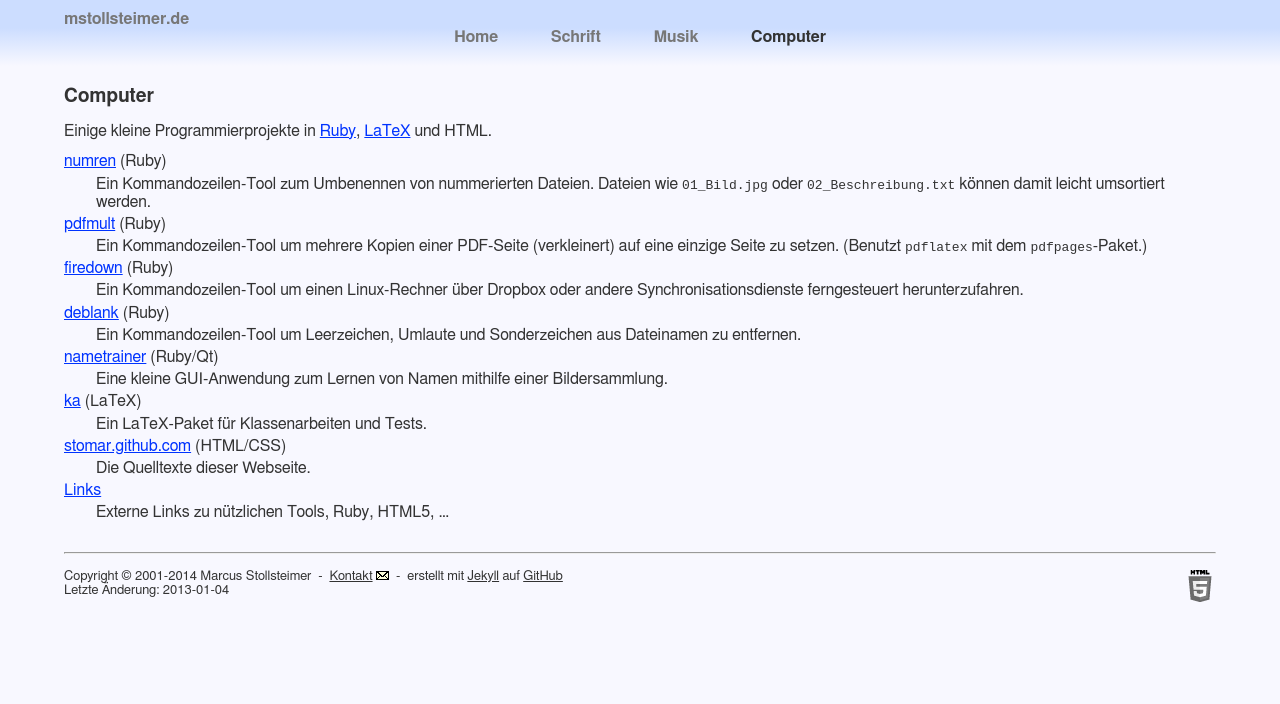
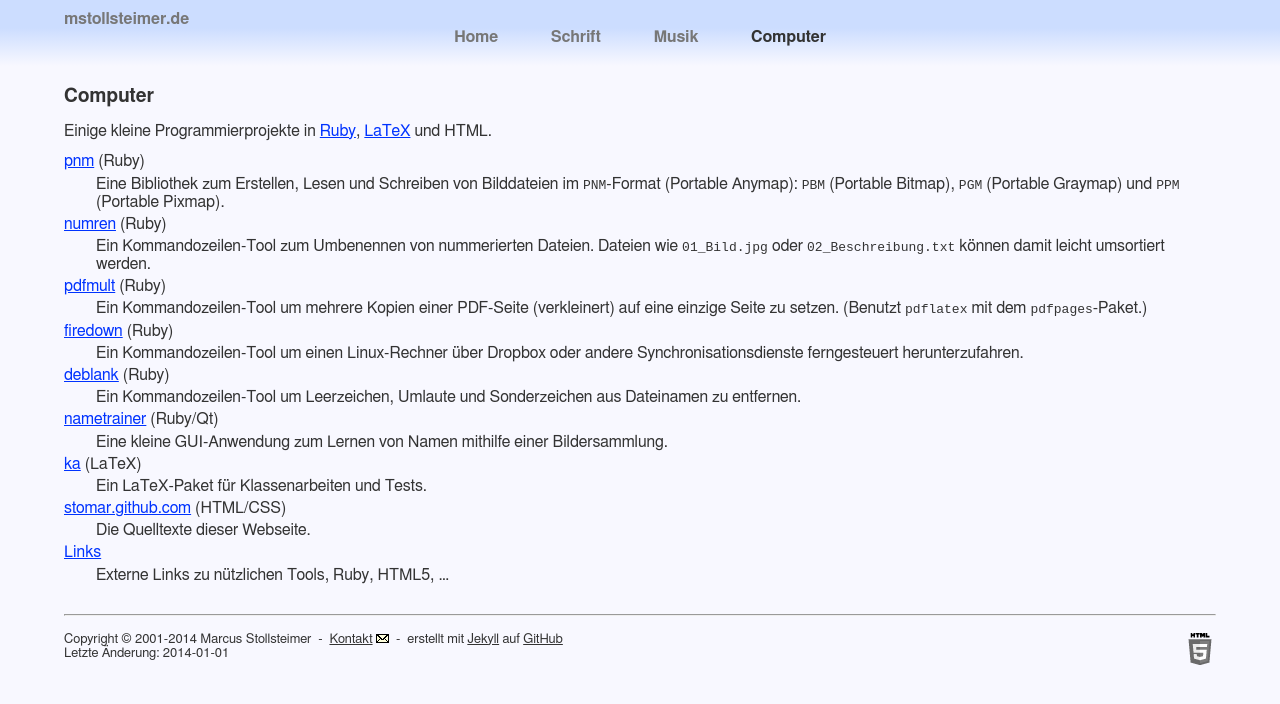
Before and after one commit to stomar/stomar.github.com, a Jekyll site: the page built from computer/index.md, in a window 1280 px wide. Shown: the top 704 px of the page. Built offline with Jekyll 4.4.1, drawn with Linux system fonts in a browser that asks for light colours.

Commit message:
Add link to pnm

```diff
--- a/computer/index.md
+++ b/computer/index.md
@@ -1,13 +1,20 @@
 ---
 layout: main
 title: Computer
-date: 2013-01-04
+date: 2014-01-01
 ---
 
 [Ruby]: http://www.ruby-lang.org/
 [LaTeX]: http://de.wikipedia.org/LaTeX
 
 Einige kleine Programmierprojekte in [Ruby][Ruby], [LaTeX][LaTeX] und HTML.
+
+[pnm](https://github.com/stomar/pnm/) (Ruby)
+
+  : Eine Bibliothek zum Erstellen, Lesen und Schreiben von
+    Bilddateien im `PNM`-Format (Portable Anymap):
+    `PBM` (Portable Bitmap), `PGM` (Portable Graymap)
+    und `PPM` (Portable Pixmap).
 
 [numren](https://github.com/stomar/numren/) (Ruby)
 
```
